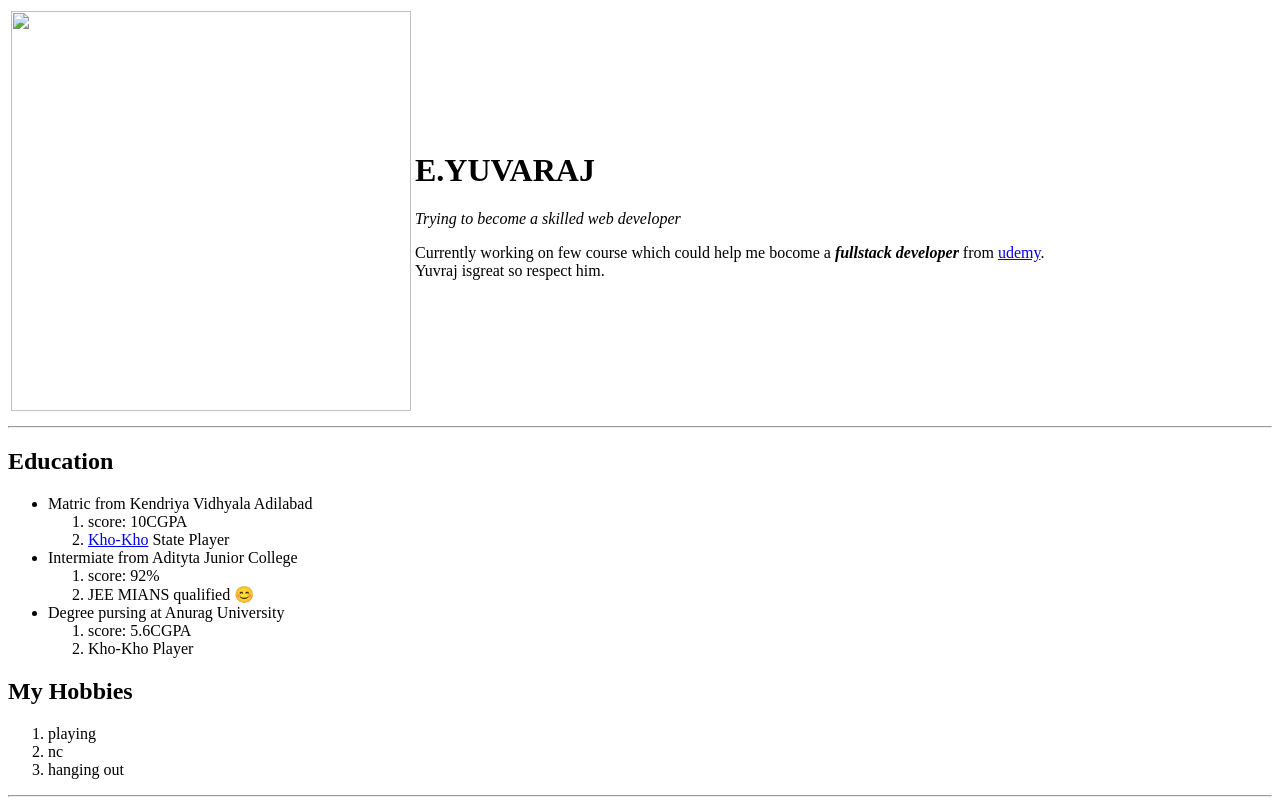
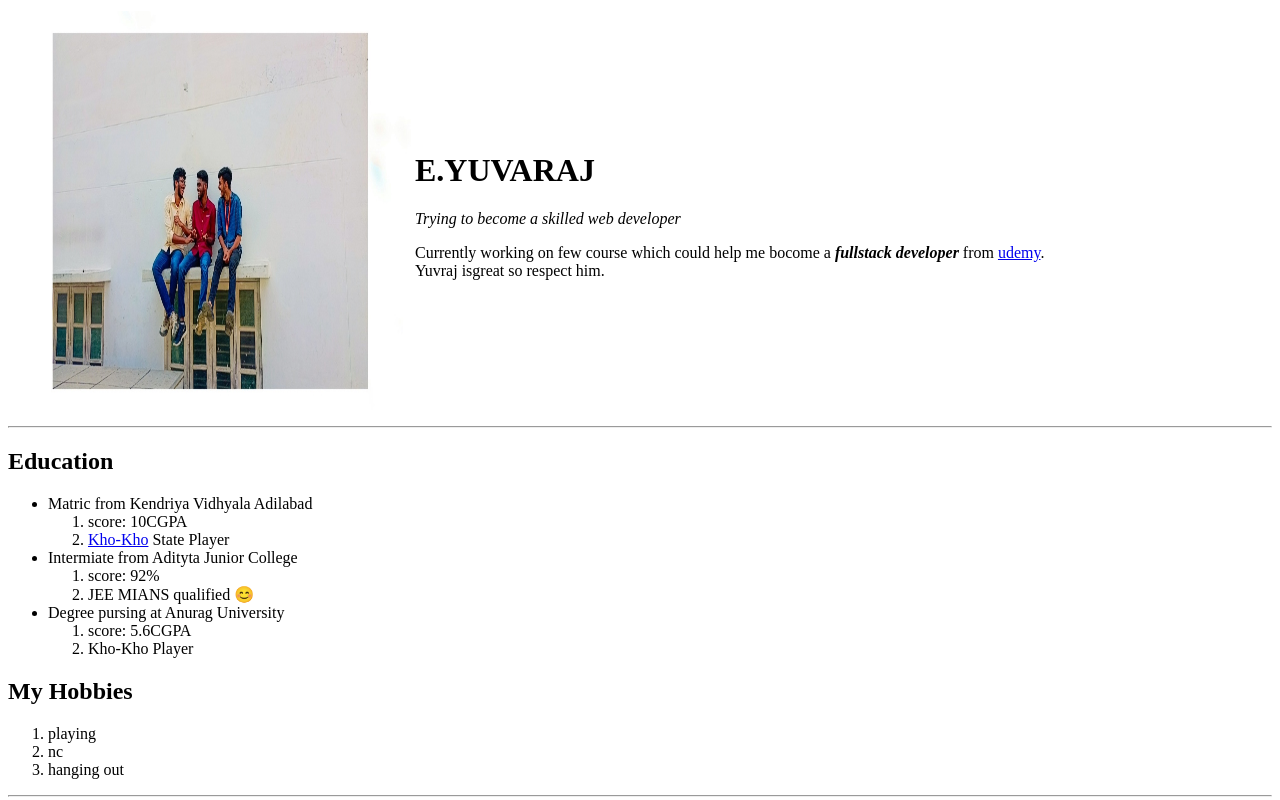
Before and after one commit to yuvraj292001/myCv, a plain HTML site: page index.html in a window 1280 px wide. Shown: the top 800 px of the page. Drawn offline with Linux system fonts and the light colour scheme.

Commit message:
Update index.html

```diff
--- a/index.html
+++ b/index.html
@@ -5,14 +5,12 @@
 
   <meta charset="utf-8">
   <title>Yuvaraj's Personal Website</title>
-  <link rel="icon" href="cv/images/Snapchat-778551456 copy.ico">
-  <link rel="stylesheet" href="/css/master.css">
 </head>
 
 <body>
   <table>
     <tr>
-      <td> <img src="Images/Snapchat-778551456.jpg" width="400" height="400" alt="">
+      <td> <img src="Snapchat-778551456.jpg" width="400" height="400" alt="my img">
       </td>
       <td>
         <h1>E.YUVARAJ</h1>
```
